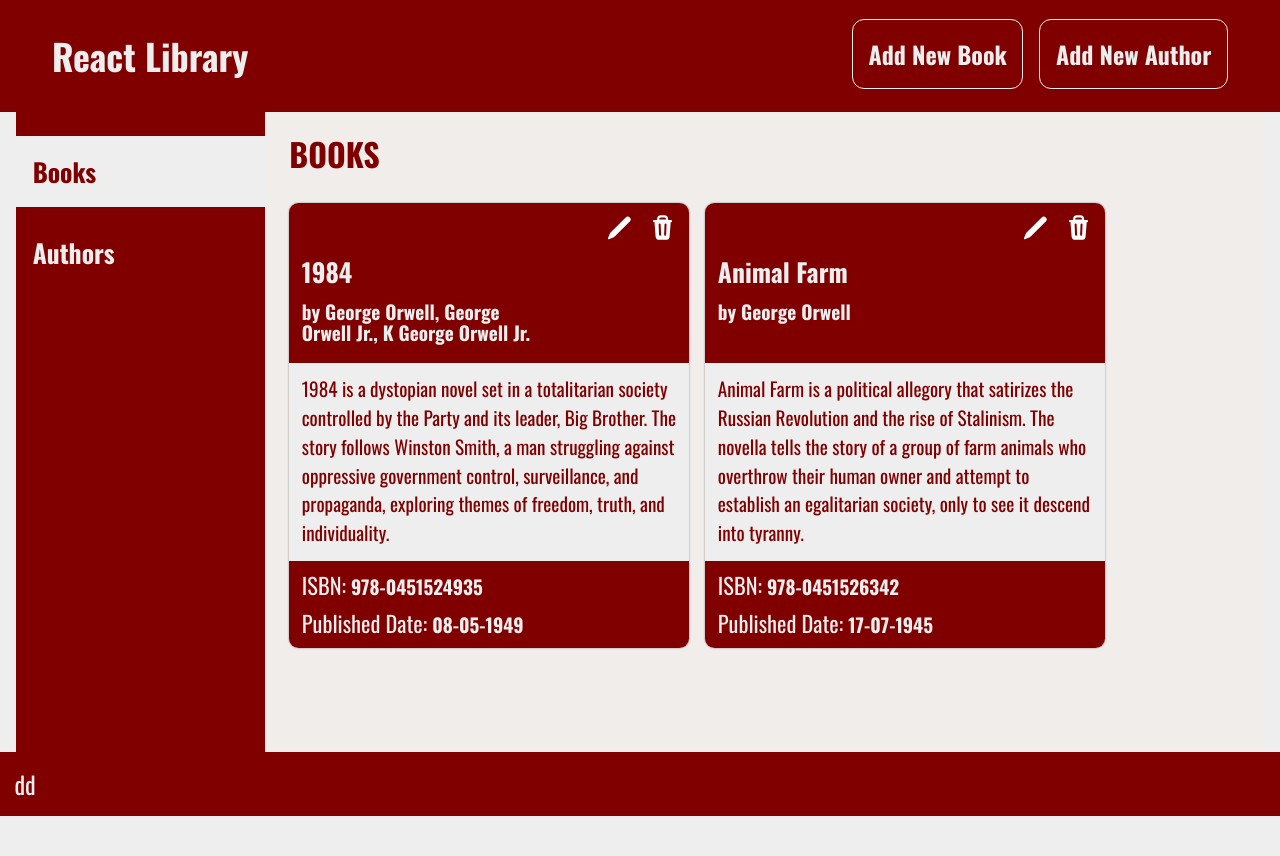
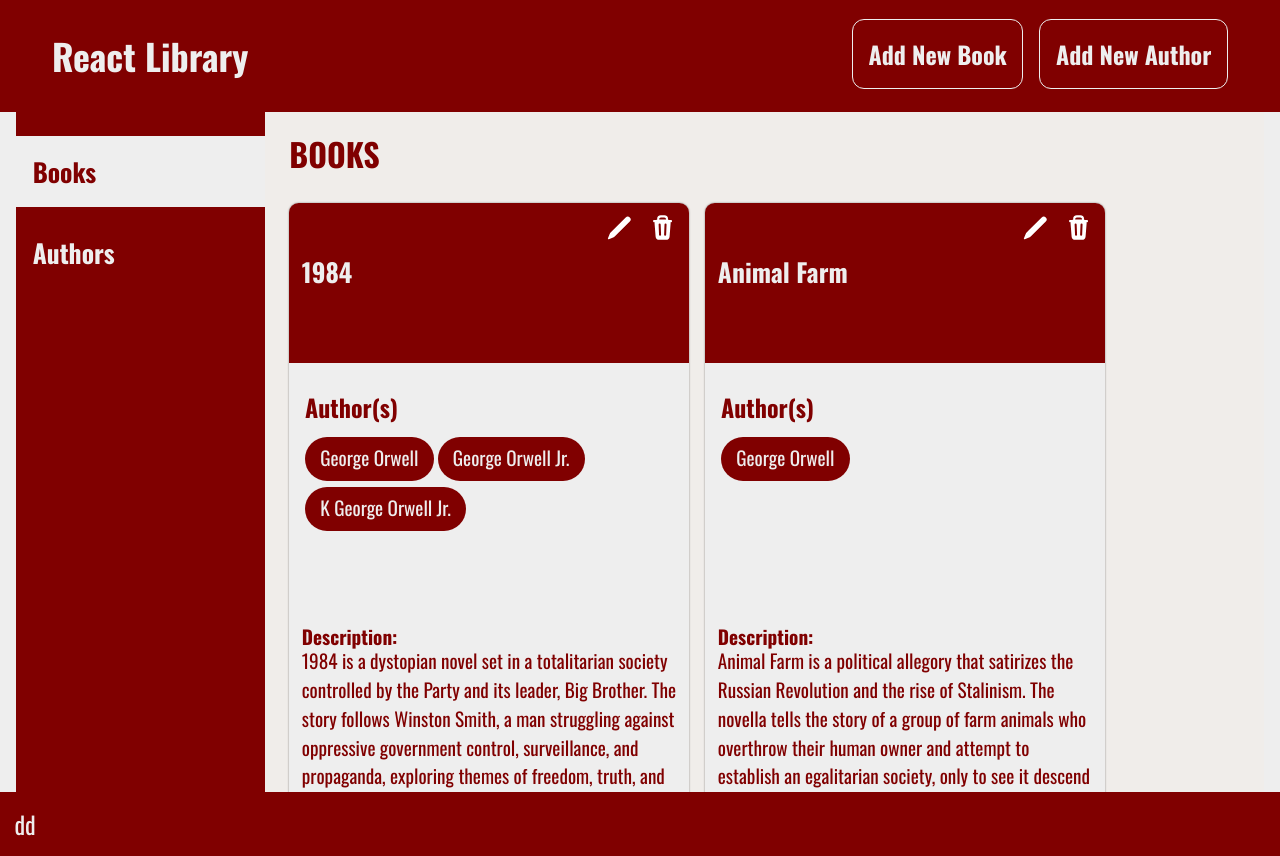
Before and after one commit to sarathme/Day31_React_Library, a React (Vite) app: page /books in a window 1280 px wide. Before the commit the page ends 816 px from the top, so only its background shows below. Built offline with nearby package versions, Linux system fonts and the light colour scheme.

Commit message:
<Refactor> Book card styling <Work> Add new book to the store

```diff
--- a/src/books/BookCard.jsx
+++ b/src/books/BookCard.jsx
@@ -16,11 +16,12 @@ function BookCard({ book }) {
     <div className="card">
       <div className="card__header bg-accent">
         <h2>{book.title}</h2>
-        <h4>
-          by {bookAuthors.length > 0 ? bookAuthors.join(", ") : bookAuthors}
-        </h4>
       </div>
-      <p>{book.description}</p>
+      <AuthorBadge authors={bookAuthors} />
+      <p>
+        <h4>Description:</h4>
+        {book.description}
+      </p>
       <div className="card__footer bg-accent">
         <h4>
           ISBN: <span>{book.isbnNumber}</span>
@@ -40,4 +41,15 @@ function BookCard({ book }) {
   );
 }
 
+function AuthorBadge({ authors }) {
+  return (
+    <div className="author-badges">
+      <h4>Author(s)</h4>
+      {authors.map((author) => (
+        <span key={author}>{author}</span>
+      ))}
+    </div>
+  );
+}
+
 export default BookCard;
--- a/src/books/BookForm.jsx
+++ b/src/books/BookForm.jsx
@@ -1,9 +1,11 @@
-import { useSelector } from "react-redux";
+import { useDispatch, useSelector } from "react-redux";
 import InputGroup from "../ui/InputGroup";
 import SelectAuthors from "../ui/SelectAuthors";
 import { useState } from "react";
 import { useFormik } from "formik";
 import generateUniqueId from "generate-unique-id";
+import { useNavigate } from "react-router-dom";
+import { addNewBook } from "./bookSlice";
 
 const initialValues = {
   title: "",
@@ -32,6 +34,8 @@ const validate = (values) => {
 };
 
 function BookForm() {
+  const dispatch = useDispatch();
+  const navigate = useNavigate();
   const { authors } = useSelector((state) => state.authors);
 
   const [value, setValue] = useState([]);
@@ -47,7 +51,8 @@ function BookForm() {
         id: generateUniqueId(),
       };
 
-      console.log(newBook);
+      dispatch(addNewBook(newBook));
+      navigate("/books");
     },
   });
 
--- a/src/index.css
+++ b/src/index.css
@@ -155,10 +155,35 @@ body {
   box-shadow: 0 0 2px hsla(0, 0%, 0%, 0.499);
   overflow: hidden;
   display: grid;
+  gap: 1rem;
+  /* grid-template-rows: 1fr 1fr ; */
+  /* align-content: end; */
+  grid-auto-rows: 0.1fr 1fr 1fr;
 }
 
-.card__header > *:not(:last-child) {
+/* .card p {
+  min-height: 10rem;
+} */
+
+.card > .author-badges {
+  padding: 0.65em;
+  font-size: 1.5rem;
+  font-weight: 700;
+}
+
+.author-badges h4 {
   margin-bottom: 1rem;
+}
+
+.author-badges span {
+  display: inline-block;
+  padding: 0.4em 0.8em;
+  background-color: var(--clr-accent-400);
+  color: var(--clr-bg-body);
+  margin: 0 0.2em 0.3em 0;
+  border-radius: 50vh;
+  font-size: 1.2rem;
+  font-weight: 400;
 }
 
 .card__header,
@@ -169,7 +194,7 @@ body {
 
 .card__header {
   min-height: 10rem;
-  padding-top: 2.8em;
+  padding: 2.8em 0 1em 0.65em;
 }
 
 .card__footer h4 {
```
